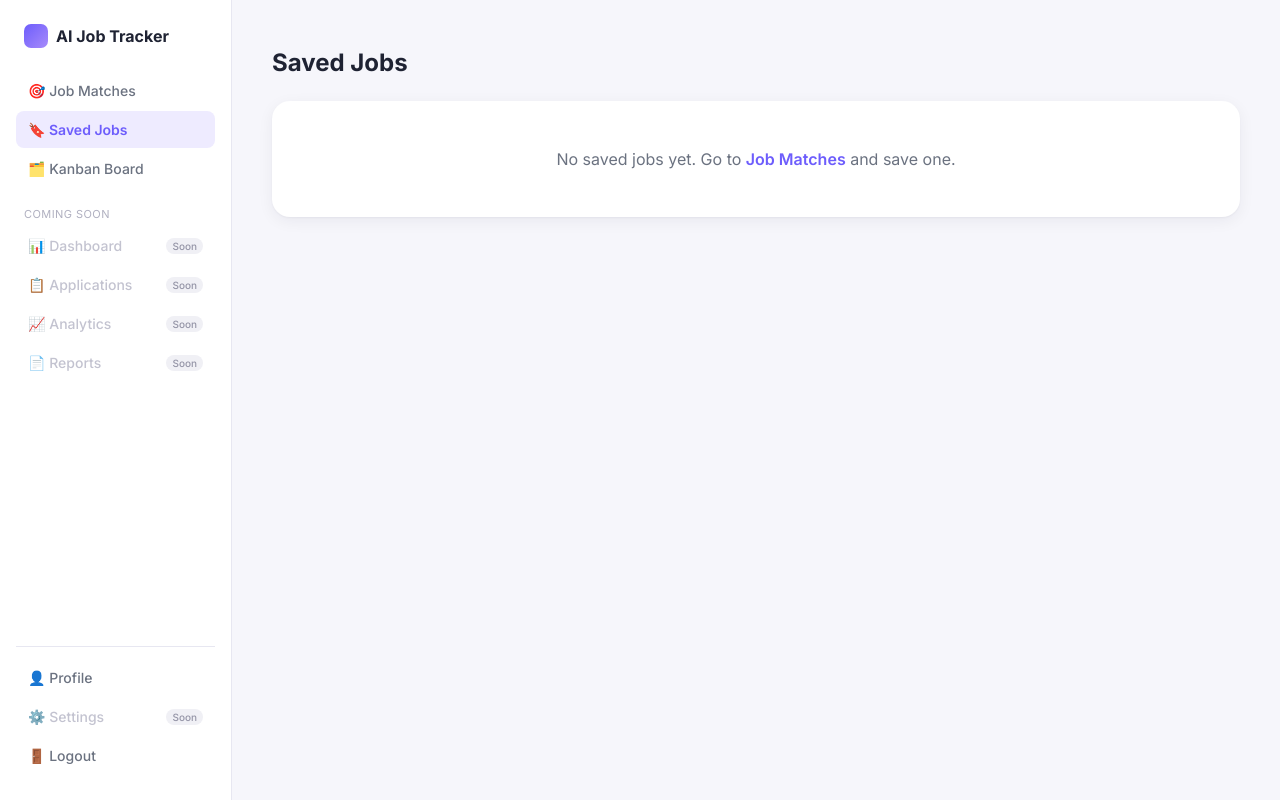
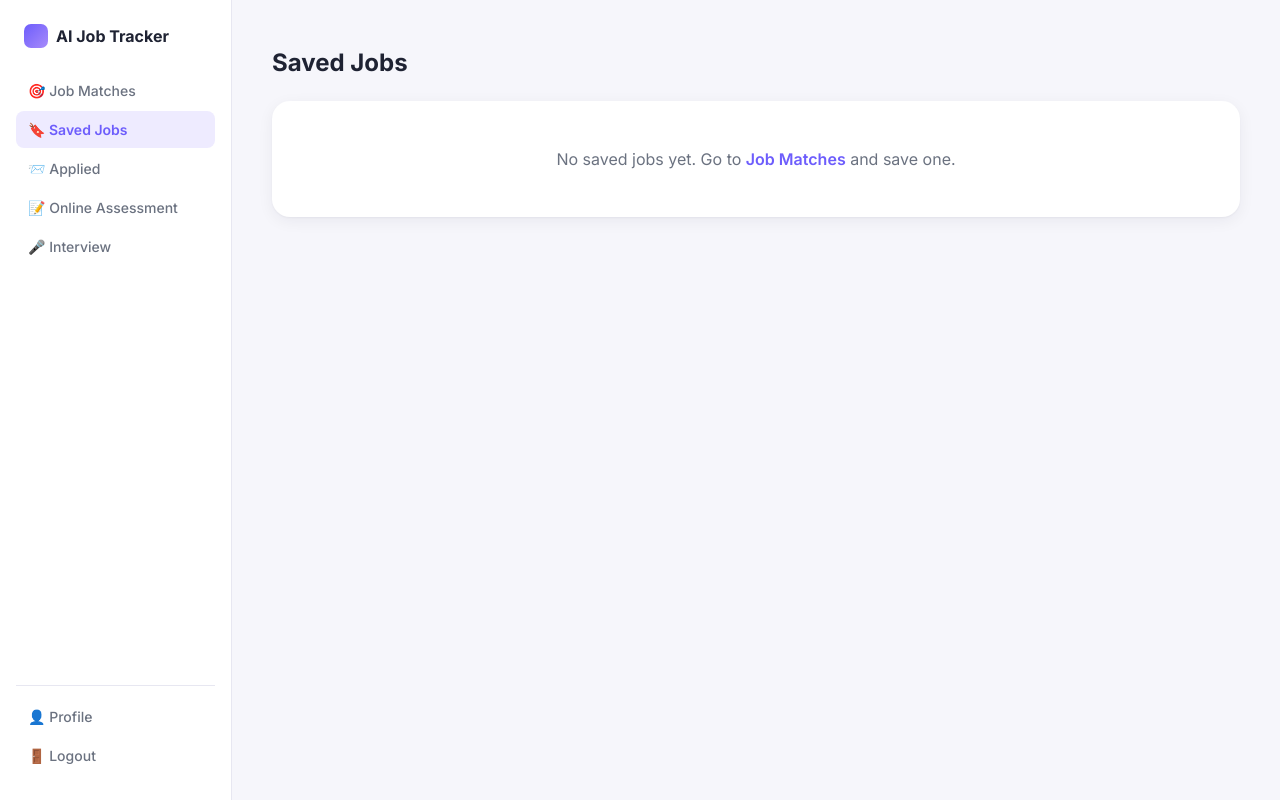
Before and after one commit to Sharad1016/Job_Tracker, a Django app: page /saved/ in a window 1280 px wide. Run offline with Django 5.2, Linux system fonts and the light colour scheme; the visitor is signed in with stand-in values (Sample User, id 1); data that the repository does not hold is empty.

Commit message:
feat: implement project updates for phase 9

```diff
--- a/jobs/models.py
+++ b/jobs/models.py
@@ -95,8 +95,6 @@ class Application(models.Model):
         ("applied", "Applied"),
         ("oa", "Online Assessment"),
         ("interview", "Interview"),
-        ("offer", "Offer"),
-        ("rejected", "Rejected"),
     ]
 
     user = models.ForeignKey(
--- a/jobs/templates/base_dashboard.html
+++ b/jobs/templates/base_dashboard.html
@@ -68,17 +68,12 @@
 
         <a href="{% url 'job_matches' %}" class="nav-item {% if active_nav == 'matches' %}active{% endif %}">🎯 Job Matches</a>
         <a href="{% url 'saved_jobs' %}" class="nav-item {% if active_nav == 'saved' %}active{% endif %}">🔖 Saved Jobs</a>
-        <a href="{% url 'kanban_board' %}" class="nav-item {% if active_nav == 'kanban' %}active{% endif %}">🗂️ Kanban Board</a>
-
-        <div class="nav-section-label">Coming soon</div>
-        <span class="nav-item disabled">📊 Dashboard <span class="soon-tag">Soon</span></span>
-        <span class="nav-item disabled">📋 Applications <span class="soon-tag">Soon</span></span>
-        <span class="nav-item disabled">📈 Analytics <span class="soon-tag">Soon</span></span>
-        <span class="nav-item disabled">📄 Reports <span class="soon-tag">Soon</span></span>
+        <a href="{% url 'applications_applied' %}" class="nav-item {% if active_nav == 'applied' %}active{% endif %}">📨 Applied</a>
+        <a href="{% url 'applications_oa' %}" class="nav-item {% if active_nav == 'oa' %}active{% endif %}">📝 Online Assessment</a>
+        <a href="{% url 'applications_interview' %}" class="nav-item {% if active_nav == 'interview' %}active{% endif %}">🎤 Interview</a>
 
         <div class="sidebar-footer">
             <a href="{% url 'profile_edit' %}" class="nav-item {% if active_nav == 'profile' %}active{% endif %}">👤 Profile</a>
-            <span class="nav-item disabled">⚙️ Settings <span class="soon-tag">Soon</span></span>
             <form method="post" action="{% url 'logout' %}">
                 {% csrf_token %}
                 <button type="submit" class="nav-item" style="border:none; background:none; width:100%; text-align:left; cursor:pointer; font-family:inherit;">🚪 Logout</button>
--- a/jobs/templates/jobs/saved_jobs.html
+++ b/jobs/templates/jobs/saved_jobs.html
@@ -13,6 +13,7 @@
         <div style="color:var(--text-soft); font-size:13px;">{{ item.job.company }}{% if item.job.location %} · {{ item.job.location }}{% endif %}</div>
     </div>
     <div class="badge badge-success">{{ item.job.match_score }}% Match</div>
+    {% include "jobs/_status_select.html" with application=item.application %}
 </div>
 {% empty %}
 <div class="card" style="text-align:center; color:var(--text-soft); padding:48px;">
--- a/jobs/urls.py
+++ b/jobs/urls.py
@@ -8,8 +8,10 @@ urlpatterns = [
     path("matches/<int:job_id>/", views.job_detail, name="job_detail"),
     path("matches/<int:job_id>/save/", views.toggle_save, name="toggle_save"),
     path("saved/", views.saved_jobs, name="saved_jobs"),
-    path("board/", views.kanban_board, name="kanban_board"),
-    path("board/<int:application_id>/status/", views.update_application_status, name="update_application_status"),
+    path("applied/", views.applications_by_status, {"status": "applied"}, name="applications_applied"),
+    path("online-assessment/", views.applications_by_status, {"status": "oa"}, name="applications_oa"),
+    path("interview/", views.applications_by_status, {"status": "interview"}, name="applications_interview"),
+    path("applications/<int:application_id>/status/", views.update_application_status, name="update_application_status"),
     path("signup/", views.signup_view, name="signup"),
     path("profile/", views.profile_edit, name="profile_edit"),
     path("profile/upload-resume/", views.upload_resume, name="upload_resume"),
--- a/jobs/views.py
+++ b/jobs/views.py
@@ -1,4 +1,5 @@
 from django.shortcuts import render, redirect, get_object_or_404
+from django.http import Http404
 from django.contrib import messages
 from django.contrib.auth import login
 from django.contrib.auth.decorators import login_required
@@ -267,13 +268,29 @@ def toggle_save(request, job_id):
     """
     Save/unsave a job for THIS user specifically. Creates or removes
     their (user, job) Application row.
+
+    NOTE: fixed a latent bug here while touching this code - the old
+    version only ever looked for an existing Application with
+    status="saved" before deciding whether to create one. If a job's
+    Application had already moved to "applied"/"oa"/"interview" (now
+    reachable directly from the nav instead of a separate Kanban page,
+    so users will hit this far more often), clicking "Save Job" again
+    would try to create a SECOND Application for the same (user, job)
+    pair and crash on the unique_together constraint. Now it checks
+    for ANY existing Application for this job first.
     """
     if request.method == "POST":
         job = get_object_or_404(JobPosting, id=job_id)
-        existing = Application.objects.filter(user=request.user, job=job, status="saved").first()
+        existing = Application.objects.filter(user=request.user, job=job).first()
         if existing:
-            existing.delete()
-            messages.success(request, f"Removed {job.title} from saved jobs.")
+            if existing.status == "saved":
+                existing.delete()
+                messages.success(request, f"Removed {job.title} from saved jobs.")
+            else:
+                messages.info(
+                    request,
+                    f"{job.title} is already being tracked as '{existing.get_status_display()}'.",
+                )
         else:
             Application.objects.create(user=request.user, job=job, status="saved")
             messages.success(request, f"Saved {job.title}.")
@@ -287,7 +304,8 @@ def saved_jobs(request):
     """Lists jobs THIS user has saved."""
     applications = Application.objects.filter(user=request.user, status="saved").select_related("job")
     jobs_with_display = [
-        {"job": app.job, "logo_color": _logo_color(app.job.company)} for app in applications
+        {"job": app.job, "logo_color": _logo_color(app.job.company), "application": app}
+        for app in applications
     ]
     return render(
         request,
@@ -296,39 +314,60 @@ def saved_jobs(request):
     )
 
 
+# Labels for the statuses that now live directly in the nav (replacing
+# the old Kanban board). "saved" isn't here since Saved Jobs already
+# has its own dedicated page/view above.
+NAV_STATUS_LABELS = {
+    "applied": "Applied",
+    "oa": "Online Assessment",
+    "interview": "Interview",
+}
+
+
 @login_required
-def kanban_board(request):
+def applications_by_status(request, status):
     """
-    Groups this user's Applications by status into Kanban columns.
-    Only shows applications that exist - a job you've never saved or
-    applied to doesn't appear here at all (that's what Job Matches is for).
+    Replaces the Kanban board: instead of one page with every status
+    as a column, each status (Applied / Online Assessment / Interview)
+    is now its own nav item and page, listing just this user's
+    Applications at that status. A status-change dropdown on each card
+    (same underlying update_application_status view the Kanban board
+    used) lets the user move a job to a different stage directly from
+    the list, without a separate board page.
     """
+    if status not in NAV_STATUS_LABELS:
+        raise Http404("Unknown application status.")
+
     applications = (
-        Application.objects.filter(user=request.user)
+        Application.objects.filter(user=request.user, status=status)
         .select_related("job")
         .order_by("-updated_at")
     )
-
-    columns = {key: [] for key, _ in Application.STATUS_CHOICES}
-    for app in applications:
-        columns[app.status].append(app)
-
-    # STATUS_CHOICES already gives us (value, label) pairs in display order
-    ordered_columns = [
-        {"key": key, "label": label, "applications": columns[key]}
-        for key, label in Application.STATUS_CHOICES
+    jobs_with_display = [
+        {"job": app.job, "logo_color": _logo_color(app.job.company), "application": app}
+        for app in applications
     ]
 
     return render(
         request,
-        "jobs/kanban.html",
-        {"columns": ordered_columns, "active_nav": "kanban"},
+        "jobs/status_list.html",
+        {
+            "jobs_with_display": jobs_with_display,
+            "status_label": NAV_STATUS_LABELS[status],
+            "active_nav": status,
+        },
     )
 
 
 @login_required
 def update_application_status(request, application_id):
-    """Moves an Application to a new status - the Kanban board's 'drag'."""
+    """
+    Moves an Application to a new status. Previously always redirected
+    back to the (now removed) Kanban board; now redirects back to
+    wherever the request came from (the Saved Jobs page, or one of the
+    Applied/Online Assessment/Interview pages), via the same `next`
+    hidden-field pattern used by toggle_save.
+    """
     if request.method == "POST":
         application = get_object_or_404(Application, id=application_id, user=request.user)
         new_status = request.POST.get("status")
@@ -336,4 +375,6 @@ def update_application_status(request, application_id):
             application.status = new_status
             application.save()
             messages.success(request, f"Moved to {application.get_status_display()}.")
-    return redirect("kanban_board")
+
+    next_url = request.POST.get("next") or "saved_jobs"
+    return redirect(next_url)
```
Also changed, not shown: jobs/templates/jobs/_status_select.html (added, +15 -0 lines), jobs/templates/jobs/kanban.html (deleted, +0 -36 lines), jobs/templates/jobs/status_list.html (added, +23 -0 lines), jobs/migrations/0002_alter_application_status.py (added).
